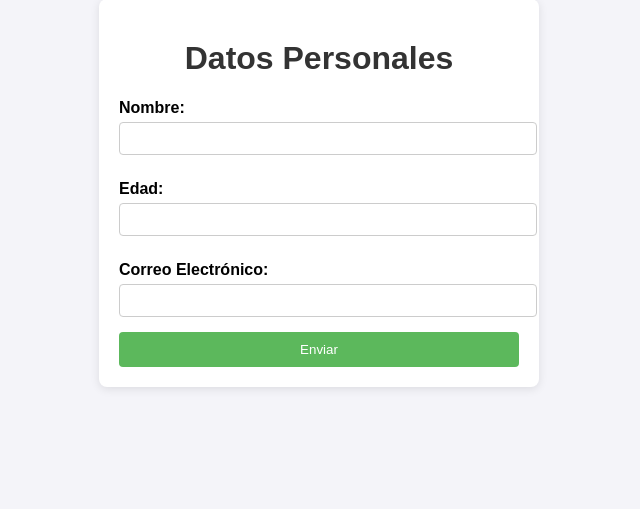
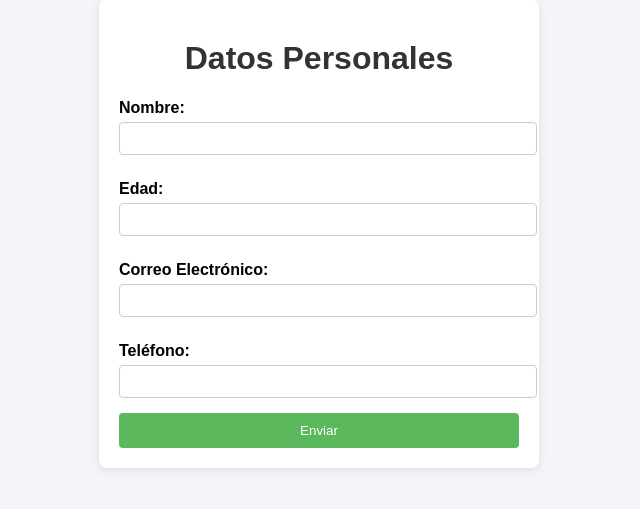
Before and after one commit to dacegines/practica, a PHP site: page / in a window 1280 px wide. Shown: the part 51-560 px from the top of the page, without its empty margins (321-961 px from the left). Run offline with PHP 8.4, Linux system fonts and the light colour scheme.

Commit message:
Añadido campo de teléfono al formulario

```diff
--- a/index.php
+++ b/index.php
@@ -19,6 +19,10 @@
             <label for="email">Correo Electrónico:</label>
             <input type="email" id="email" name="email" required>
 
+            <label for="telefono">Teléfono:</label>
+            <input type="tel" id="telefono" name="telefono" required>
+
+
             <button type="submit">Enviar</button>
         </form>
     </div>
--- a/process.php
+++ b/process.php
@@ -5,6 +5,7 @@ if ($_SERVER["REQUEST_METHOD"] == "POST") {
     $nombre = htmlspecialchars($_POST["nombre"]);
     $edad = intval($_POST["edad"]);
     $email = htmlspecialchars($_POST["email"]);
+    $telefono = htmlspecialchars($_POST["telefono"]);
 
     // Validación básica
     if (!empty($nombre) && $edad > 0 && filter_var($email, FILTER_VALIDATE_EMAIL)) {
@@ -12,9 +13,11 @@ if ($_SERVER["REQUEST_METHOD"] == "POST") {
         echo "<p><strong>Nombre:</strong> $nombre</p>";
         echo "<p><strong>Edad:</strong> $edad años</p>";
         echo "<p><strong>Correo Electrónico:</strong> $email</p>";
+        echo "<p><strong>Teléfono:</strong> $telefono</p>";
     } else {
         echo "<h1>Error: Datos inválidos</h1>";
         echo "<p>Por favor revisa los datos ingresados e intenta de nuevo.</p>";
+
     }
 } else {
     echo "<h1>Acceso Denegado</h1>";
```
